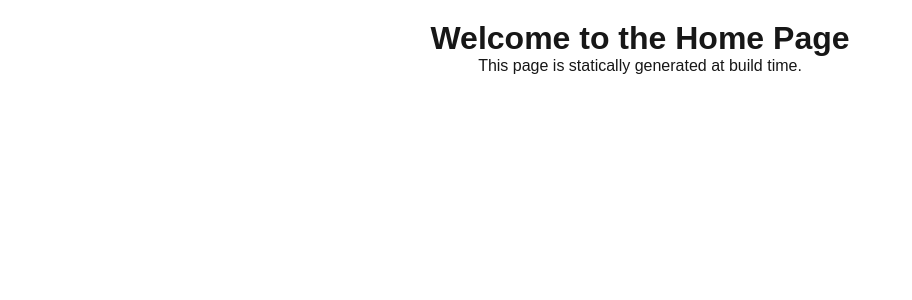
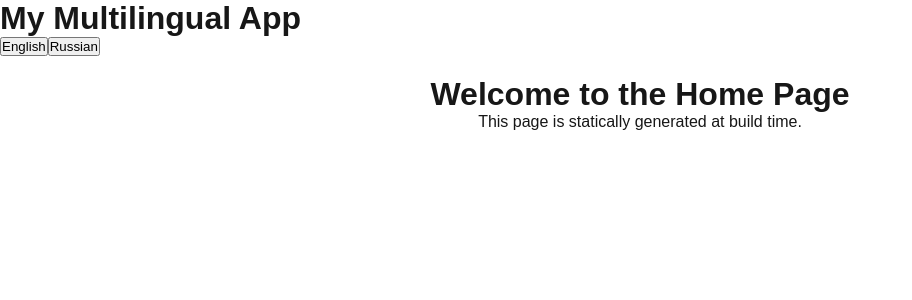
Before and after one commit to Arsen777/interview-next-app, a Next.js app: page / in a window 1280 px wide. Shown: the top 300 px of the page, without its empty margins (0-912 px from the left). Built offline with nearby package versions, Linux system fonts and the light colour scheme.

Commit message:
Add ssr page and languageSwitcher

```diff
--- /dev/null
+++ b/src/app/components/LanguageSwitcher.tsx
@@ -0,0 +1,14 @@
+function LanguageSwitcher() {
+  const changeLanguage = (lang: "en" | "ru") => {
+    // TODO
+  };
+
+  return (
+    <div>
+      <button onClick={() => changeLanguage("en")}>English</button>
+      <button onClick={() => changeLanguage("ru")}>Russian</button>
+    </div>
+  );
+}
+
+export default LanguageSwitcher;
--- a/src/app/layout.tsx
+++ b/src/app/layout.tsx
@@ -1,33 +1,19 @@
-import type { Metadata } from "next";
-import localFont from "next/font/local";
+import LanguageSwitcher from "./components/LanguageSwitcher";
+
 import "./globals.css";
 
-const geistSans = localFont({
-  src: "./fonts/GeistVF.woff",
-  variable: "--font-geist-sans",
-  weight: "100 900",
-});
-const geistMono = localFont({
-  src: "./fonts/GeistMonoVF.woff",
-  variable: "--font-geist-mono",
-  weight: "100 900",
-});
-
-export const metadata: Metadata = {
-  title: "Create Next App",
-  description: "Generated by create next app",
-};
-
-export default function RootLayout({
-  children,
-}: Readonly<{
-  children: React.ReactNode;
-}>) {
+function RootLayout({ children }: { children: React.ReactNode }) {
   return (
     <html lang="en">
-      <body className={`${geistSans.variable} ${geistMono.variable}`}>
-        {children}
+      <body>
+        <header>
+          <h1>My Multilingual App</h1>
+          <LanguageSwitcher />
+        </header>
+        <main>{children}</main>
       </body>
     </html>
   );
 }
+
+export default RootLayout;
--- a/src/app/page.tsx
+++ b/src/app/page.tsx
@@ -1,5 +1,4 @@
-// app/page.tsx
-import styles from './page.module.scss';
+import styles from "./page.module.scss";
 
 export default function Home() {
   return (
```
Also changed, not shown: src/app/ssr-page/page.tsx (added, +30 -0 lines).
